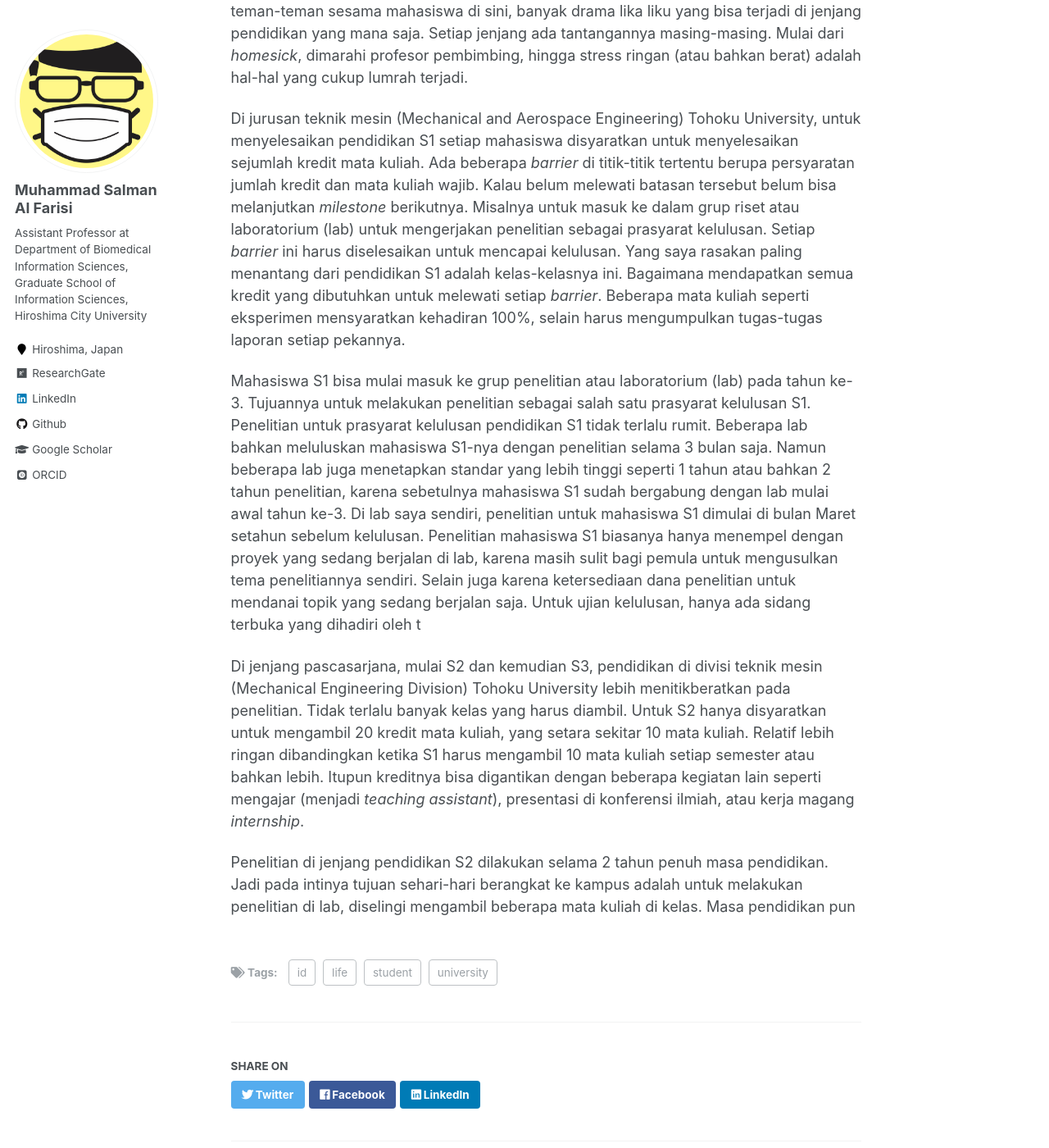
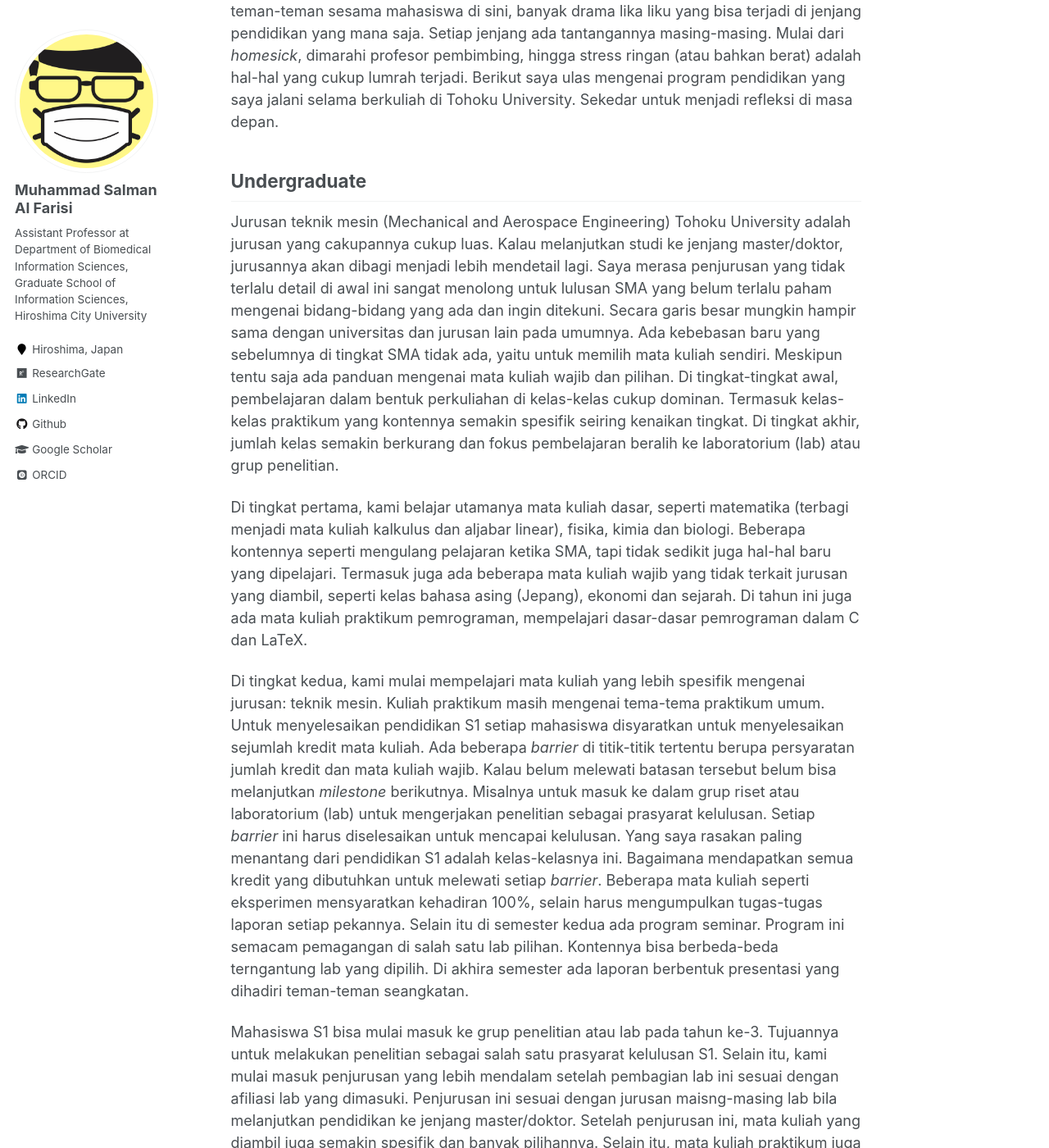
Before and after one commit to msalfarisi/msalfarisi.github.io, a Jekyll site: the page built from _posts/2099-03-29-ujian-kelulusan.md, in a window 1280 px wide and 1400 px high, scrolled down 404 px. Shown: the whole window at 82% size. Built offline with Jekyll 4.4.1, drawn with Linux system fonts in a browser that asks for light colours; some web fonts are replaced; some of the changed text lies outside the part shown.

Commit message:
Update 2099-03-29-ujian-kelulusan.md

```diff
--- a/_posts/2099-03-29-ujian-kelulusan.md
+++ b/_posts/2099-03-29-ujian-kelulusan.md
@@ -9,11 +9,21 @@ tags:
   - student
 ---
 
-Alhamdulillah, pada 22 Januari 2021 yang lalu saya baru saja menyelesaikan sidang ujian kelulusan program pendidikan S3 saya di Tohoku University. Ujian ini menandakan penghujung dari karir saya sebagai mahasiswa di Tohoku University. Total sekitar 8,5 tahun sejak saya pertama kali menjejakkan kaki di kota Sendai, 24 September 2012 lalu. Bukan proses yang singkat. Di masa seperti ini, pikiran saya melayang ke masa-masa menjelang kelulusan S1 dan S2 saya, 5 dan 3 tahun lalu. Dari pengalaman pribadi dan teman-teman sesama mahasiswa di sini, banyak drama lika liku yang bisa terjadi di jenjang pendidikan yang mana saja. Setiap jenjang ada tantangannya masing-masing. Mulai dari _homesick_, dimarahi profesor pembimbing, hingga stress ringan (atau bahkan berat) adalah hal-hal yang cukup lumrah terjadi.
+Alhamdulillah, pada 22 Januari 2021 yang lalu saya baru saja menyelesaikan sidang ujian kelulusan program pendidikan S3 saya di Tohoku University. Ujian ini menandakan penghujung dari karir saya sebagai mahasiswa di Tohoku University. Total sekitar 8,5 tahun sejak saya pertama kali menjejakkan kaki di kota Sendai, 24 September 2012 lalu. Bukan proses yang singkat. Di masa seperti ini, pikiran saya melayang ke masa-masa menjelang kelulusan S1 dan S2 saya, 5 dan 3 tahun lalu. Dari pengalaman pribadi dan teman-teman sesama mahasiswa di sini, banyak drama lika liku yang bisa terjadi di jenjang pendidikan yang mana saja. Setiap jenjang ada tantangannya masing-masing. Mulai dari _homesick_, dimarahi profesor pembimbing, hingga stress ringan (atau bahkan berat) adalah hal-hal yang cukup lumrah terjadi. Berikut saya ulas mengenai program pendidikan yang saya jalani selama berkuliah di Tohoku University. Sekedar untuk menjadi refleksi di masa depan.
 
-Di jurusan teknik mesin (Mechanical and Aerospace Engineering) Tohoku University, untuk menyelesaikan pendidikan S1 setiap mahasiswa disyaratkan untuk menyelesaikan sejumlah kredit mata kuliah. Ada beberapa _barrier_ di titik-titik tertentu berupa persyaratan jumlah kredit dan mata kuliah wajib. Kalau belum melewati batasan tersebut belum bisa melanjutkan _milestone_ berikutnya. Misalnya untuk masuk ke dalam grup riset atau laboratorium (lab) untuk mengerjakan penelitian sebagai prasyarat kelulusan. Setiap _barrier_ ini harus diselesaikan untuk mencapai kelulusan. Yang saya rasakan paling menantang dari pendidikan S1 adalah kelas-kelasnya ini. Bagaimana mendapatkan semua kredit yang dibutuhkan untuk melewati setiap _barrier_. Beberapa mata kuliah seperti eksperimen mensyaratkan kehadiran 100%, selain harus mengumpulkan tugas-tugas laporan setiap pekannya.
+## Undergraduate
 
-Mahasiswa S1 bisa mulai masuk ke grup penelitian atau laboratorium (lab) pada tahun ke-3. Tujuannya untuk melakukan penelitian sebagai salah satu prasyarat kelulusan S1. Penelitian untuk prasyarat kelulusan pendidikan S1 tidak terlalu rumit. Beberapa lab bahkan meluluskan mahasiswa S1-nya dengan penelitian selama 3 bulan saja. Namun beberapa lab juga menetapkan standar yang lebih tinggi seperti 1 tahun atau bahkan 2 tahun penelitian, karena sebetulnya mahasiswa S1 sudah bergabung dengan lab mulai awal tahun ke-3. Di lab saya sendiri, penelitian untuk mahasiswa S1 dimulai di bulan Maret setahun sebelum kelulusan. Penelitian mahasiswa S1 biasanya hanya menempel dengan proyek yang sedang berjalan di lab, karena masih sulit bagi pemula untuk mengusulkan tema penelitiannya sendiri. Selain juga karena ketersediaan dana penelitian untuk mendanai topik yang sedang berjalan saja. Untuk ujian kelulusan, hanya ada sidang terbuka yang dihadiri oleh t
+Jurusan teknik mesin (Mechanical and Aerospace Engineering) Tohoku University adalah jurusan yang cakupannya cukup luas. Kalau melanjutkan studi ke jenjang master/doktor, jurusannya akan dibagi menjadi lebih mendetail lagi. Saya merasa penjurusan yang tidak terlalu detail di awal ini sangat menolong untuk lulusan SMA yang belum terlalu paham mengenai bidang-bidang yang ada dan ingin ditekuni. Secara garis besar mungkin hampir sama dengan universitas dan jurusan lain pada umumnya. Ada kebebasan baru yang sebelumnya di tingkat SMA tidak ada, yaitu untuk memilih mata kuliah sendiri. Meskipun tentu saja ada panduan mengenai mata kuliah wajib dan pilihan. Di tingkat-tingkat awal, pembelajaran dalam bentuk perkuliahan di kelas-kelas cukup dominan. Termasuk kelas-kelas praktikum yang kontennya semakin spesifik seiring kenaikan tingkat. Di tingkat akhir, jumlah kelas semakin berkurang dan fokus pembelajaran beralih ke laboratorium (lab) atau grup penelitian.
+
+Di tingkat pertama, kami belajar utamanya mata kuliah dasar, seperti matematika (terbagi menjadi mata kuliah kalkulus dan aljabar linear), fisika, kimia dan biologi. Beberapa kontennya seperti mengulang pelajaran ketika SMA, tapi tidak sedikit juga hal-hal baru yang dipelajari. Termasuk juga ada beberapa mata kuliah wajib yang tidak terkait jurusan yang diambil, seperti kelas bahasa asing (Jepang), ekonomi dan sejarah. Di tahun ini juga ada mata kuliah praktikum pemrograman, mempelajari dasar-dasar pemrograman dalam C dan LaTeX.
+
+Di tingkat kedua, kami mulai mempelajari mata kuliah yang lebih spesifik mengenai jurusan: teknik mesin. Kuliah praktikum masih mengenai tema-tema praktikum umum. Untuk menyelesaikan pendidikan S1 setiap mahasiswa disyaratkan untuk menyelesaikan sejumlah kredit mata kuliah. Ada beberapa _barrier_ di titik-titik tertentu berupa persyaratan jumlah kredit dan mata kuliah wajib. Kalau belum melewati batasan tersebut belum bisa melanjutkan _milestone_ berikutnya. Misalnya untuk masuk ke dalam grup riset atau laboratorium (lab) untuk mengerjakan penelitian sebagai prasyarat kelulusan. Setiap _barrier_ ini harus diselesaikan untuk mencapai kelulusan. Yang saya rasakan paling menantang dari pendidikan S1 adalah kelas-kelasnya ini. Bagaimana mendapatkan semua kredit yang dibutuhkan untuk melewati setiap _barrier_. Beberapa mata kuliah seperti eksperimen mensyaratkan kehadiran 100%, selain harus mengumpulkan tugas-tugas laporan setiap pekannya. Selain itu di semester kedua ada program seminar. Program ini semacam pemagangan di salah satu lab pilihan. Kontennya bisa berbeda-beda terngantung lab yang dipilih. Di akhira semester ada laporan berbentuk presentasi yang dihadiri teman-teman seangkatan.
+
+Mahasiswa S1 bisa mulai masuk ke grup penelitian atau lab pada tahun ke-3. Tujuannya untuk melakukan penelitian sebagai salah satu prasyarat kelulusan S1. Selain itu, kami mulai masuk penjurusan yang lebih mendalam setelah pembagian lab ini sesuai dengan afiliasi lab yang dimasuki. Penjurusan ini sesuai dengan jurusan maisng-masing lab bila melanjutkan pendidikan ke jenjang master/doktor. Setelah penjurusan ini, mata kuliah yang diambil juga semakin spesifik dan banyak pilihannya. Selain itu, mata kuliah praktikum juga semakin spesifik, di semester pertama dengan tema mengenai teknik mesin secara umum dan di semester kedua dengan tema mengenai jurusan spesifik yang diambil. Untuk saya, ketika itu eksperimen di semester kedua mengenai robotika. Di tahun ketiga ini juga ada mata kuliah menggambar teknik. Di semester pertama kami belajar mengenai dasar-dasar gambar teknik dengan menggambar di atas kertas. Di semester kedua temanya lebih spesifik per jurusan, untuk jurusan saya di robotika, proyek akhir kami adalah untuk menggambar robot arm. Di semester pertama tahun ketiga, di awal setelah masuk lab juga ada mata kuliah seminar. Seminar ini mirip dengan seminar di semester sebelumnya, hanya saja lebih spesifik karena di lab inilah kami akan menyelesaikan penelitian kelulusan nantinya.
+
+Perkuliahan tahun ke-4 sangat tergantung pada status pengambilan kredit masing-masing mahasiswa. Biasanya tinggal memenuhi sedikit kredit yang tersisa untuk syarat kelulusan. Selain itu, bila sudah mendapat penerimaan untuk melanjutkan program master di jurusan yang sama, mahasiswa diperkenankan untuk mengambil mata kuliah master. Mata kuliah tersebut bisa ditransfer ketika master nanti, sehingga beban perkuliahan bisa berkurang. Selain itu, ada juga penelitian untuk prasyarat kelulusan pendidikan S1, yang sebetulnya tidak terlalu rumit. Beberapa lab bahkan meluluskan mahasiswa S1-nya dengan penelitian selama 3 bulan saja. Namun beberapa lab juga menetapkan standar yang lebih tinggi seperti 1 tahun atau bahkan 2 tahun penelitian, karena sebetulnya mahasiswa S1 sudah bergabung dengan lab mulai awal tahun ke-3. Di lab saya sendiri, penelitian untuk mahasiswa S1 dimulai di bulan Maret setahun sebelum kelulusan. Penelitian mahasiswa S1 biasanya hanya menempel dengan proyek yang sedang berjalan di lab, karena masih sulit bagi pemula untuk mengusulkan tema penelitiannya sendiri. Selain juga karena ketersediaan dana penelitian untuk mendanai topik yang sedang berjalan saja. Untuk ujian kelulusan, hanya ada sidang terbuka yang dihadiri oleh teman-teman sejurusan yang sama-sama akan lulus dan beberapa profesor di jurusan.
+
+## Master
 
 Di jenjang pascasarjana, mulai S2 dan kemudian S3, pendidikan di divisi teknik mesin (Mechanical Engineering Division) Tohoku University lebih menitikberatkan pada penelitian. Tidak terlalu banyak kelas yang harus diambil. Untuk S2 hanya disyaratkan untuk mengambil 20 kredit mata kuliah, yang setara sekitar 10 mata kuliah. Relatif lebih ringan dibandingkan ketika S1 harus mengambil 10 mata kuliah setiap semester atau bahkan lebih. Itupun kreditnya bisa digantikan dengan beberapa kegiatan lain seperti mengajar (menjadi _teaching assistant_), presentasi di konferensi ilmiah, atau kerja magang _internship_.
 
```
